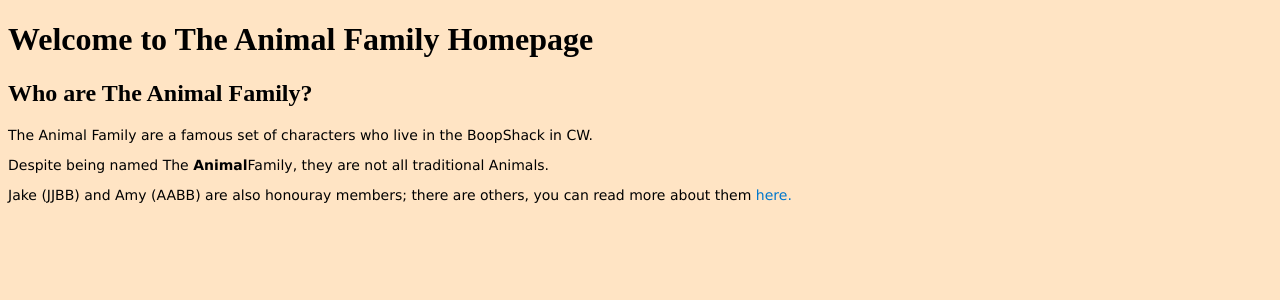
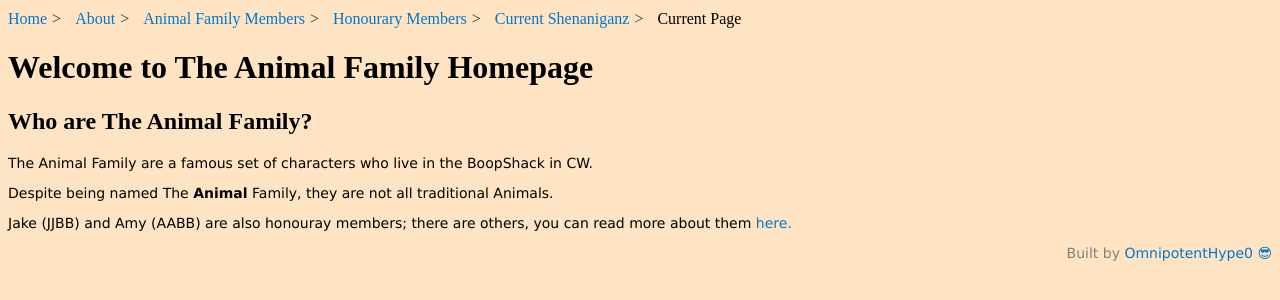
Before and after one commit to OmnipotentHype0/Animal-Family, a plain HTML site: page index.html in a window 1280 px wide. Drawn offline with Linux system fonts and the light colour scheme.

```diff
--- a/index.html
+++ b/index.html
@@ -7,18 +7,33 @@
     <title>The Animal Family!</title>
         <link rel="stylesheet" type='text/css' href="resources/CSS/styles.css">
 </head>
+
+<!--Body and main content for landing page-->
 <body>
+    <!--Breadcrumbs/Navigation-->
+    <ul class="breadcrumbs">
+        <li><a href="#">Home</a></li>
+        <li><a href="#">About</a></li>
+        <li><a href="#">Animal Family Members</a></li>
+        <li><a href="#">Honourary Members</a></li>
+        <li><a href="#">Current Shenaniganz</a></li>
+        <li>Current Page</li>
+    </ul>
     <h1>Welcome to The Animal Family Homepage</h1>
+
+    <!--Intro for user-->
     <h2>Who are The Animal Family?</h2>
     <p>The Animal Family are a famous set of characters who live in the BoopShack in CW.</p>
-    <p>Despite being named The <strong>Animal</strong>Family, they are not all traditional Animals.</p>
+    <p>Despite being named The <strong>Animal</strong> Family, they are not all traditional Animals.</p>
+    <!--add in URL link to honoury members page in A tag below-->
     <p>Jake (JJBB) and Amy (AABB) are also honouray members; there are others, you can read more about them <a href="#">here.</a></p>
 
 
 
 </body>
 
-<footer>
+<footer class="footer">
+    <p>Built by <a href="https://github.com/OmnipotentHype0">OmnipotentHype0 😎</a></p>
 
 </footer>
 
--- a/resources/CSS/styles.css
+++ b/resources/CSS/styles.css
@@ -47,3 +47,51 @@ h3 {
 
 }
 /* Images */
+img {
+
+}
+
+/* Breadcrumbs/Nav bar */
+
+.breadcrumbs {
+    padding: 0;
+    margin: 10px 0;
+}
+
+.breadcrumbs li {
+    display: inline;
+    margin-right: 5px;
+}
+
+.breadcrumbs li::after {
+    content: '>';
+    margin-left: 5px;
+    margin-right: 5px;
+    color: #333;
+}
+
+.breadcrumbs li:last-child::after {
+    content: '';
+}
+
+.breadcrumbs a {
+    text-decoration: none;
+    color: #0077cc;
+}
+
+.breadcrumbs a:hover {
+    text-decoration: underline;
+    cursor: pointer;
+}
+
+/* Classes */
+
+
+.footer {
+    font-family: 'Courier New', Courier, monospace;
+    color: gray;
+    font-size: x-small;
+    text-align: right;
+}
+
+/* IDs */
```
Also changed, not shown: Pages/alan.html (added, +23 -0 lines), Pages/amar.html (added, +21 -0 lines).
